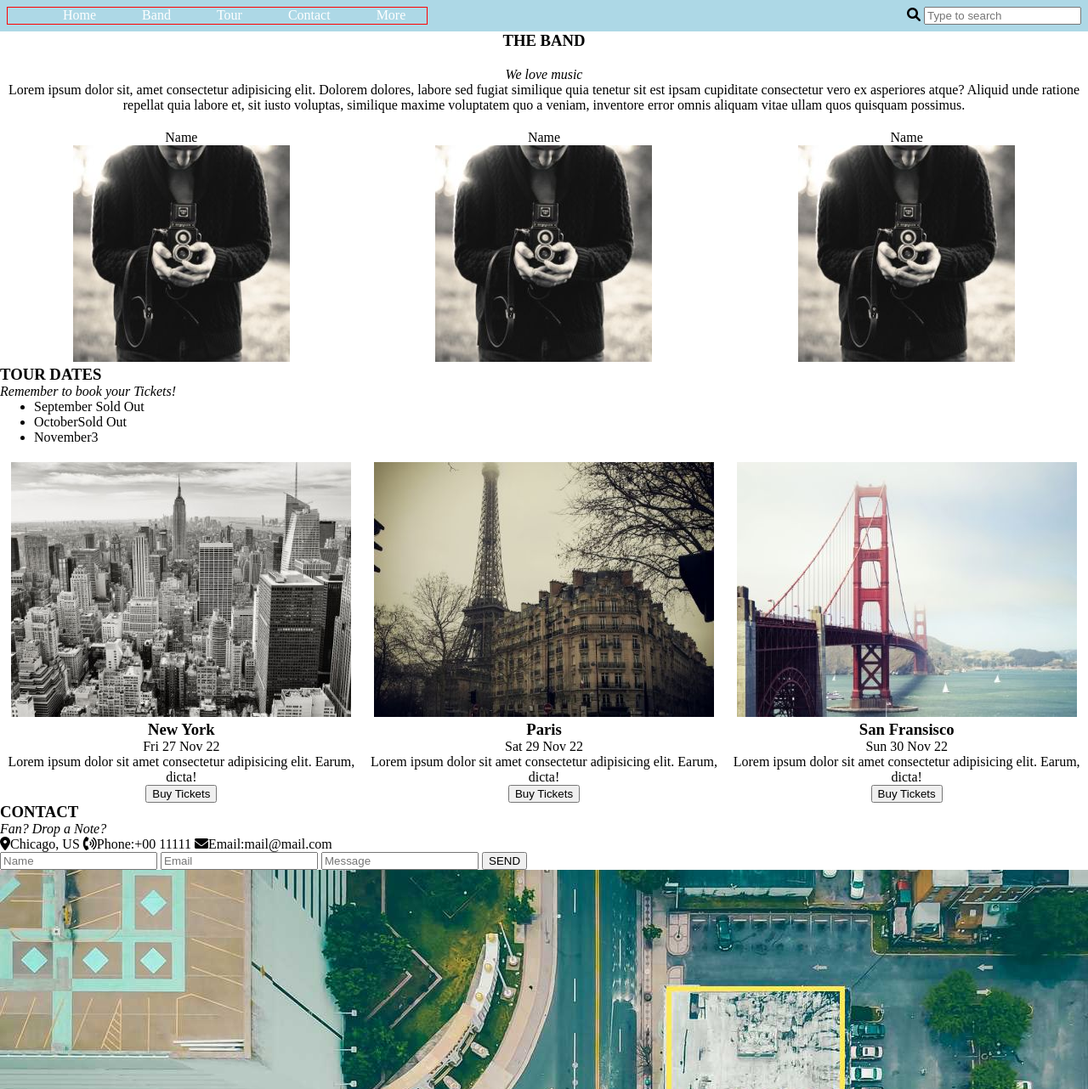
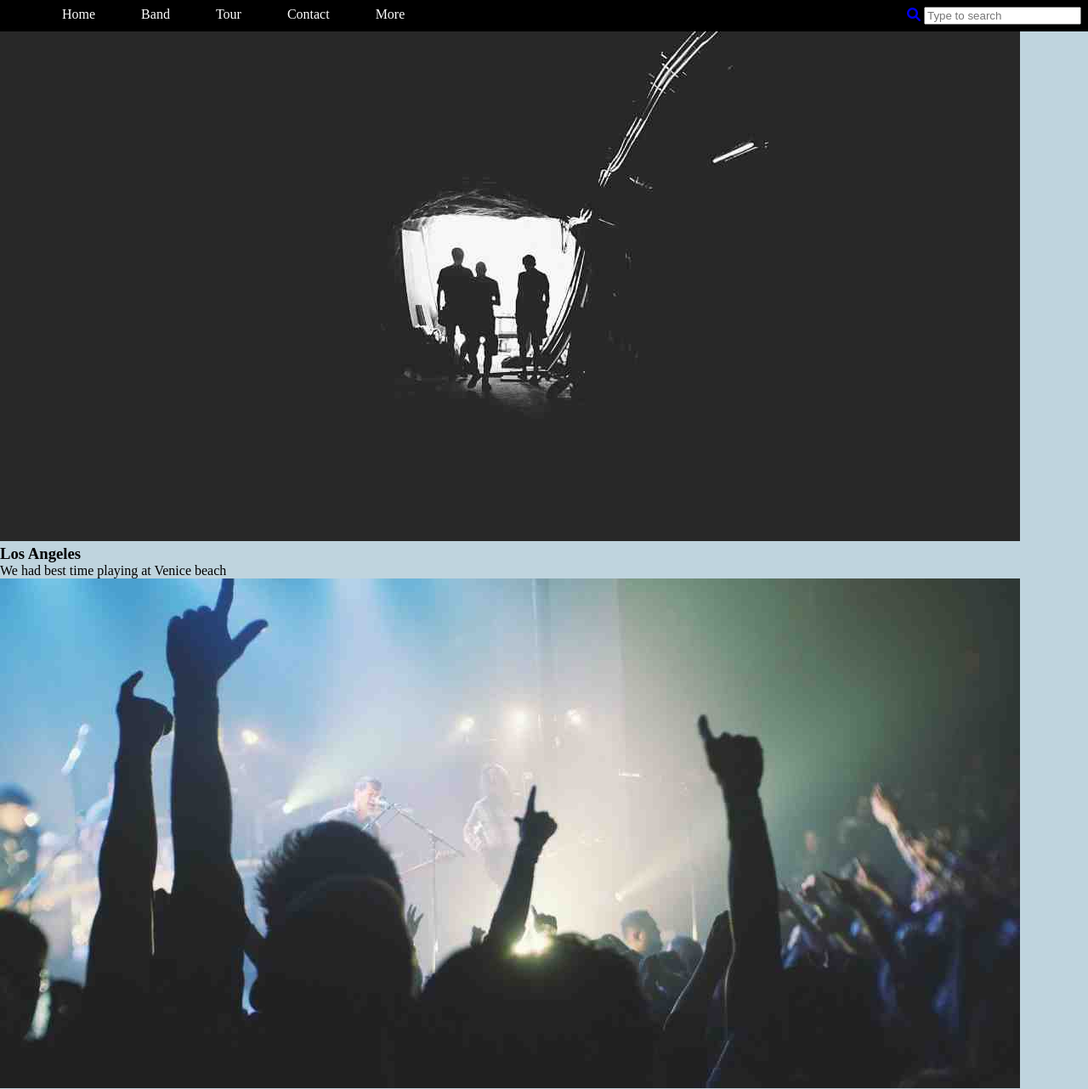
Before and after one commit to sgujuluva/concert-project1, a plain HTML site: page index.html in a window 1280 px wide. Shown: the top 1282 px of the page at 85% size. Drawn offline with Linux system fonts and the light colour scheme.

Commit message:
last commit 13-01

```diff
--- a/index.html
+++ b/index.html
@@ -18,39 +18,39 @@
             <li><a href="more.html">More</a></li>
                 </ul>
                 <div class="search-box">
-                    <i class="fas fa-search"></i>
+                    <a href="#"><i class="fas fa-search"></i></a>
                     <input type="text" name="" placeholder="Type to search">
                 </div>
     </nav>
     <!-- slideshow images -->
-    <!-- <div class="slide-images">
-        <div class="slide"> -->
+    <div class="slide-images">
+        <div class="slide">
         <!-- slideshow image-1 -->
-        <!-- <div class="slide-images-1">
-            <img src="./img/la poster.jpg" alt="losangeles poster">
-        </div>
-                <div class="la-caption">
+            <div class="slide-images-1">
+                <img src="./img/la poster.jpg" alt="losangeles poster">
+            </div>
+            <div class="la-caption">
                 <h3>Los Angeles</h3>
                 <p>We had best time playing at Venice beach</p>
-                </div>
-        </div> -->
+            </div>
+        </div>
          <!-- slideshow image-2 -->
-        <!-- <div class="slide-images-2">
+        <div class="slide-images-2">
         <img src="./img/ny.jpg" alt="newyork poster">
             <div class="ny-caption">
             <h3>Los Angeles</h3>
             <p>We had best time playing at Venice beach</p>
              </div>
-        </div> -->
+        </div>
          <!-- slideshow image-3 -->
-       <!--  <div class="slide-images-3">
+         <div class="slide-images-3">
         <img src="./img/chicago.jpg" alt="chicago poster">
              <div class="chicago-caption">
             <h3>Los Angeles</h3>
             <p>We had best time playing at Venice beach</p>
             </div>
         </div>
-    </div> -->
+    </div>
     <!-- The band section -->
     <!-- <div class="band-content"> -->
     <div class="band-text ">
@@ -92,21 +92,21 @@
     <!-- tour destination section -->
 <section class="tour-destination">
 <div class="ny-tickets">
-    <img src="./img/newyork.jpg" alt="newyork image">
+    <img src="./img/newyork.jpg" alt="newyork image" width="200" height="250">
     <h3>New York</h3>
-    <p>Fri 27 Nov 22</p>
+    <span>Fri 27 Nov 22</span>
     <p>Lorem ipsum dolor sit amet consectetur adipisicing elit. Earum, dicta!</p>
     <button>Buy Tickets</button>
 </div>
 <div class="paris-tickets">
-    <img src="./img/paris.jpg" alt="paris image">
+    <img src="./img/paris.jpg" alt="paris image" width="200" height="250">
     <h3>Paris</h3>
     <p>Sat 29 Nov 22</p>
     <p>Lorem ipsum dolor sit amet consectetur adipisicing elit. Earum, dicta!</p>
     <button>Buy Tickets</button>
 </div>
 <div class="sanfranc-tickets">
-    <img src="./img/sanfran.jpg" alt="San Fransisco image">
+    <img src="./img/sanfran.jpg" alt="San Fransisco image" width="200" height="250">
     <h3>San Fransisco</h3>
     <p>Sun 30 Nov 22</p>
     <p>Lorem ipsum dolor sit amet consectetur adipisicing elit. Earum, dicta!</p>
--- a/style.css
+++ b/style.css
@@ -1,16 +1,15 @@
 *{
     margin:0;
-
+}
+body{
+    background-color: #BFD4DE;
 }
 /* navigation menu */
 nav{
-    background-color:lightblue;
+    background-color:black;
         display: flex;
         padding:0.5rem;
         justify-content: space-between;
-}
-nav ul{
-    border:1px solid red;
 }
 nav ul li{
     display:inline;
@@ -24,10 +23,11 @@ nav ul li a{
 }
 .search-box{
     text-align: right;
+    color:white;
 
 }
 /* slide show images */
-.slide-images{
+/* .slide-images{
     position:relative;
     width:100%;
     height:100vh;
@@ -41,8 +41,23 @@ nav ul li a{
 .slide-images .slide .slide-images{
     width:20%;
     height:100%;
-    float:left;
+    float:left; */
+/* } */
+
+/* tour section */
+.tour h3 {
+text-align: center;
+margin-bottom: 5px;
 }
+.tour p {
+    text-align: center;
+    margin-bottom: 5px;
+    }
+
+.tour-availability ul li{
+
+}
+
 /* band styling */
 .band-text {
     text-align: center;
@@ -56,10 +71,37 @@ nav ul li a{
     text-align: center;
     margin-top: 20px;
 }
-
+/* tour destination */
 .tour-destination{
     display: flex;
     justify-content: space-around;
     text-align: center;
     margin-top: 20px;
 }
+.tour-destination h3 {
+font-family: Verdana, Geneva, Tahoma, sans-serif;
+
+}
+.tour-destination button{
+    background-color:black;
+    color: white;
+}
+.tour-destination span{
+    color:grey;
+    font-style: italic;
+}
+ /* contact section */
+ .contact-section h3{
+     margin-top: 20px;
+text-align: center;
+ }
+ .contact-section p{
+    margin-top: 15px;
+     color:grey;
+     text-align: center;
+ }
+ .location-info {
+    margin-top: 20px;
+display:flex;
+justify-content:space-around;
+ }
```
